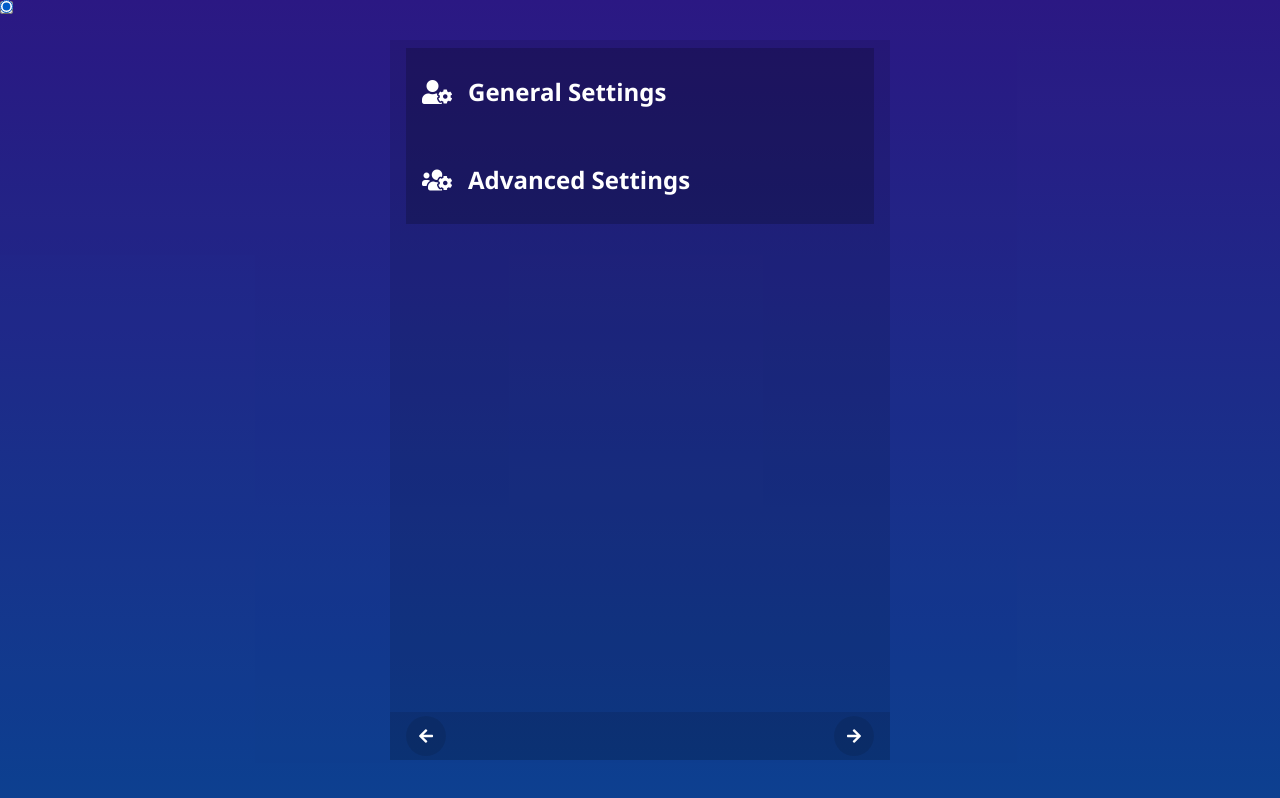
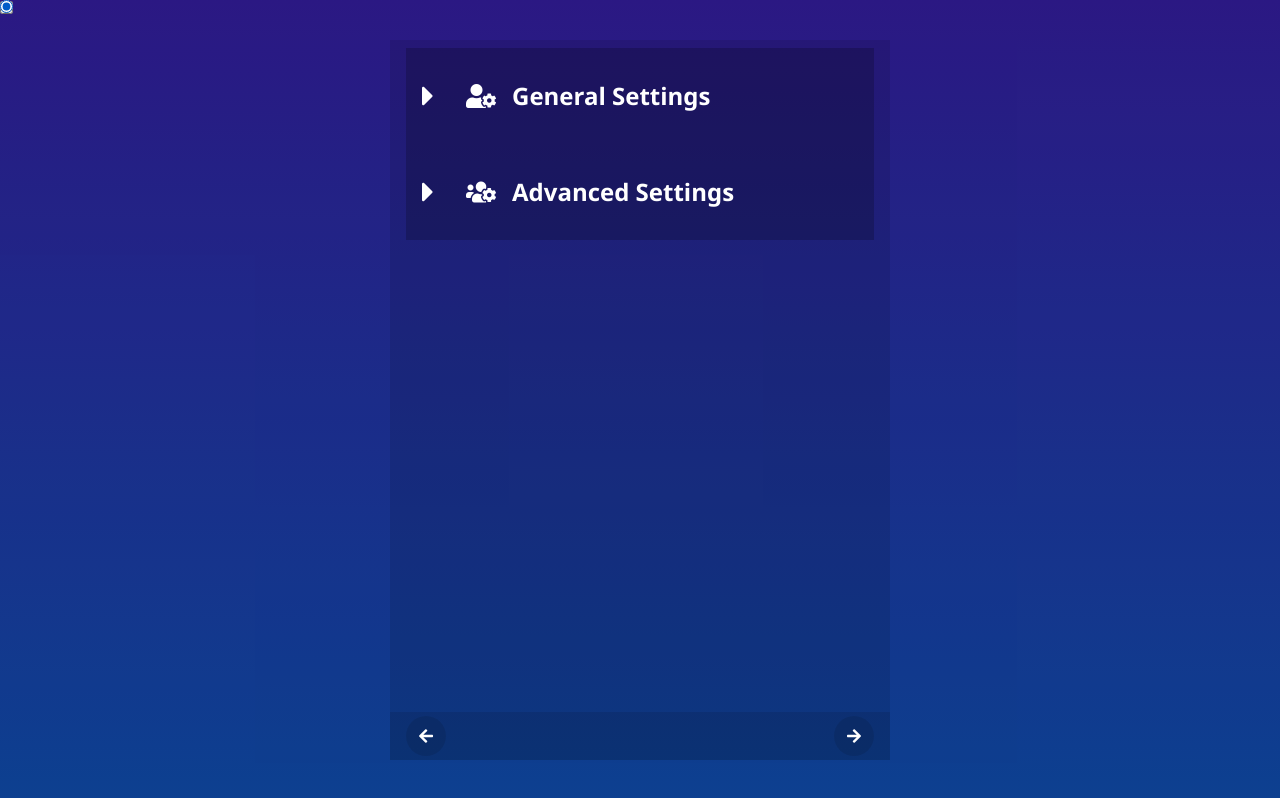
Before and after one commit to KMurphs/report-gatherer-tool, a website: page index.html in a window 1280 px wide. Both pictures are taken after a click on the radio button 6 px from the left and 6 px from the top of the page. Drawn offline with Linux system fonts and the light colour scheme.

Commit message:
Add pane opened/closed state icon

```diff
--- a/css/index.css
+++ b/css/index.css
@@ -117,10 +117,7 @@ body *{
 
 
 
-.config-section-container--settings .config-section{
-  /* height: 100%;
-  justify-content: space-around; */
-}
+
 .config-section-container--settings input.config-section-group-opener{
   position: absolute;
   display: none;
@@ -148,3 +145,12 @@ body *{
   height: 300px;
   transition: all .3s;
 }
+.config-section-container--settings .opened-state{
+  margin-right: 2rem;
+  font-size: 2rem;
+  transition: all .3s;
+}
+.config-section-container--settings input.config-section-group-opener:checked + .config-section__title .opened-state{
+  transform: rotate(90deg);
+  transition: all .3s;
+}
--- a/index.html
+++ b/index.html
@@ -289,6 +289,7 @@
 
                 <input type="checkbox" class="config-section-group-opener" id="general-settings">
                 <label for="general-settings" class="config-section__title">
+                  <span class="config-section__title-icon-container opened-state"><i class="fas fa-caret-right"></i></span>
                   <span class="config-section__title-icon-container"><i class="fas fa-user-cog"></i></span>
                   <span class="config-section__title-text-container"><h1>General Settings</h1></span>
                 </label>
@@ -316,6 +317,7 @@
               <div class="config-section-group">
                 <input type="checkbox" class="config-section-group-opener" id="advanced-settings">
                 <label for="advanced-settings" class="config-section__title">
+                  <span class="config-section__title-icon-container opened-state"><i class="fas fa-caret-right"></i></span>
                   <span class="config-section__title-icon-container"><i class="fas fa-users-cog"></i></span>
                   <span class="config-section__title-text-container"><h1>Advanced Settings</h1></span>
                 </label>
```
